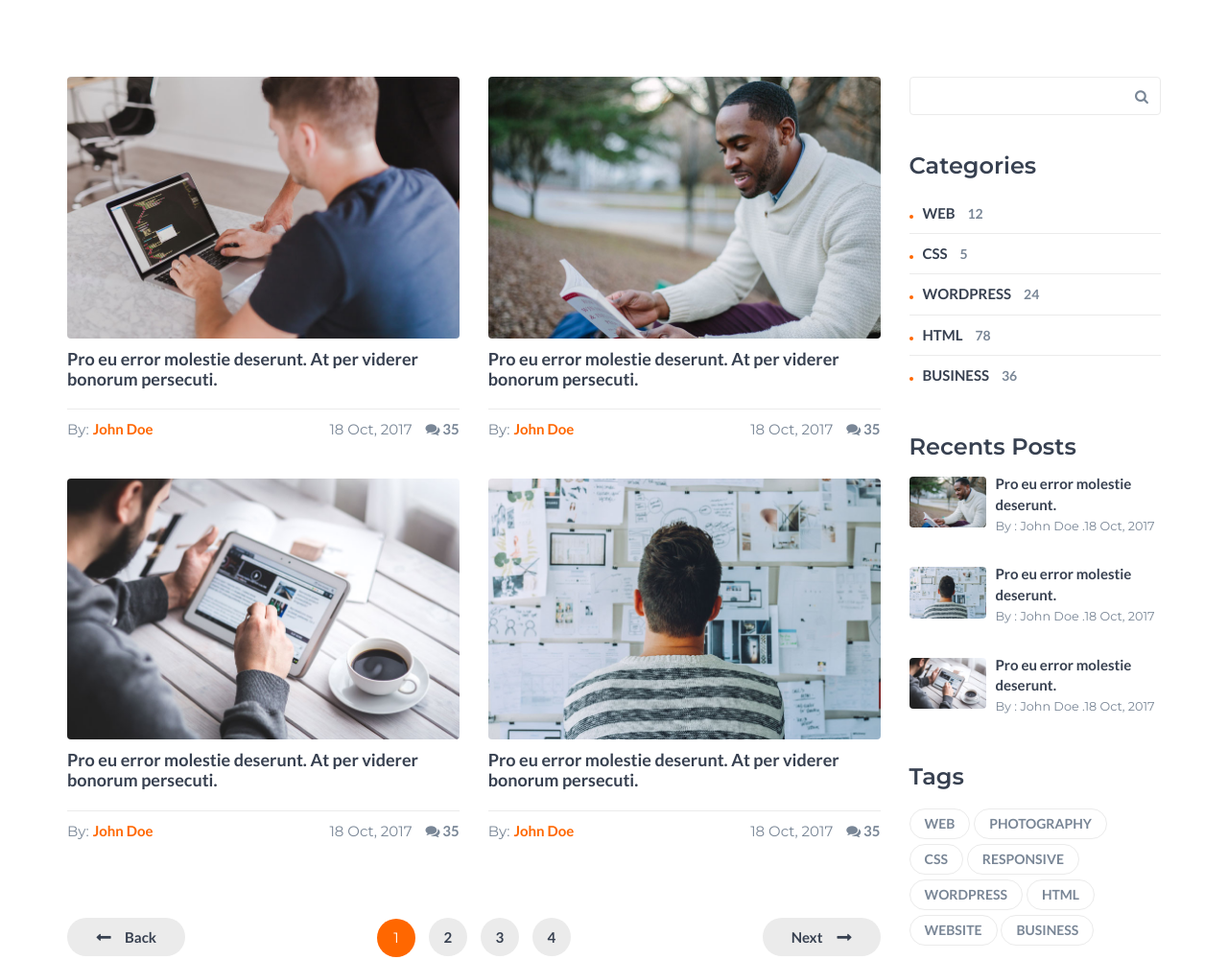
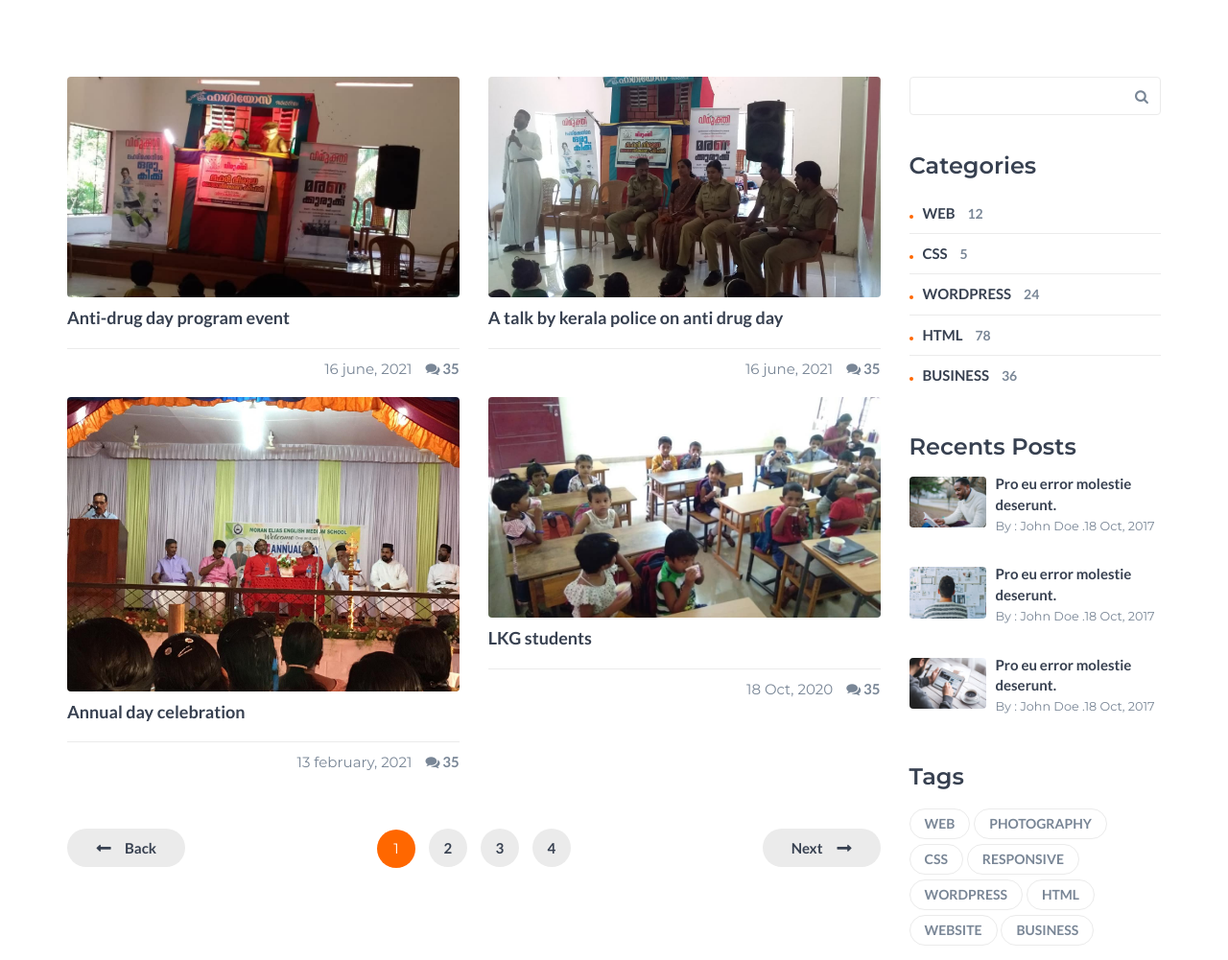
Before and after one commit to ryvinvitty/MEEMschool, a plain HTML site: page blog.html in a window 1280 px wide. Shown: the part 303-1304 px from the top of the page at 96% size. Drawn offline with Linux system fonts and the light colour scheme.

Commit message:
blog atarting

```diff
--- a/blog.html
+++ b/blog.html
@@ -38,7 +38,7 @@
 					<!-- Logo -->
 					<div class="navbar-brand">
 						<a class="logo" href="index.html">
-							<img src="./img/logo.png" alt="logo">
+							<img src="Mimg/logo.jpg" alt="logo">
 						</a>
 					</div>
 					<!-- /Logo -->
@@ -109,14 +109,14 @@
 								<div class="single-blog">
 									<div class="blog-img">
 										<a href="blog-post.html">
-											<img src="./img/blog01.jpg" alt="">
+											<img src="Mimg/blog2-antidrug stage.jpg" alt="">
 										</a>
 									</div>
-									<h4><a href="blog-post.html">Pro eu error molestie deserunt. At per viderer bonorum persecuti.</a></h4>
+									<h4><a href="blog-post.html">Anti-drug day program event</a></h4>
 									<div class="blog-meta">
-										<span class="blog-meta-author">By: <a href="#">John Doe</a></span>
+										<span class="blog-meta-author"><a href="#"></a></span>
 										<div class="pull-right">
-											<span>18 Oct, 2017</span>
+											<span>16 june, 2021</span>
 											<span class="blog-meta-comments"><a href="#"><i class="fa fa-comments"></i> 35</a></span>
 										</div>
 									</div>
@@ -129,14 +129,14 @@
 								<div class="single-blog">
 									<div class="blog-img">
 										<a href="blog-post.html">
-											<img src="./img/blog02.jpg" alt="">
+											<img src="Mimg/blog1-antidrug.jpg" alt="">
 										</a>
 									</div>
-									<h4><a href="blog-post.html">Pro eu error molestie deserunt. At per viderer bonorum persecuti.</a></h4>
+									<h4><a href="blog-post.html">A talk by kerala police on anti drug day</a></h4>
 									<div class="blog-meta">
-										<span class="blog-meta-author">By: <a href="#">John Doe</a></span>
+										<span class="blog-meta-author"><a href="#"></a></span>
 										<div class="pull-right">
-											<span>18 Oct, 2017</span>
+											<span>16 june, 2021</span>
 											<span class="blog-meta-comments"><a href="#"><i class="fa fa-comments"></i> 35</a></span>
 										</div>
 									</div>
@@ -149,14 +149,14 @@
 								<div class="single-blog">
 									<div class="blog-img">
 										<a href="blog-post.html">
-											<img src="./img/blog03.jpg" alt="">
+											<img src="Mimg/blog3-annualday celeb.jpg" alt="">
 										</a>
 									</div>
-									<h4><a href="blog-post.html">Pro eu error molestie deserunt. At per viderer bonorum persecuti.</a></h4>
+									<h4><a href="blog-post.html">Annual day celebration</a></h4>
 									<div class="blog-meta">
-										<span class="blog-meta-author">By: <a href="#">John Doe</a></span>
+										<span class="blog-meta-author"><a href="#"></a></span>
 										<div class="pull-right">
-											<span>18 Oct, 2017</span>
+											<span>13 february, 2021</span>
 											<span class="blog-meta-comments"><a href="#"><i class="fa fa-comments"></i> 35</a></span>
 										</div>
 									</div>
@@ -169,14 +169,14 @@
 								<div class="single-blog">
 									<div class="blog-img">
 										<a href="blog-post.html">
-											<img src="./img/blog04.jpg" alt="">
+											<img src="Mimg/blog5.jpg" alt="">
 										</a>
 									</div>
-									<h4><a href="blog-post.html">Pro eu error molestie deserunt. At per viderer bonorum persecuti.</a></h4>
+									<h4><a href="blog-post.html">LKG students</a></h4>
 									<div class="blog-meta">
-										<span class="blog-meta-author">By: <a href="#">John Doe</a></span>
+										<span class="blog-meta-author"><a href="#"></a></span>
 										<div class="pull-right">
-											<span>18 Oct, 2017</span>
+											<span>18 Oct, 2020</span>
 											<span class="blog-meta-comments"><a href="#"><i class="fa fa-comments"></i> 35</a></span>
 										</div>
 									</div>
```
Also changed, not shown: Mimg/blog1-antidrug.jpg (added), Mimg/blog2-antidrug stage.jpg (added), Mimg/blog3-annualday celeb.jpg (added), Mimg/blog4-crafts.jpg (added), Mimg/blog5.jpg (added), Mimg/planting vertical garden.jpg (added), Mimg/student and teachers.jpg (added).
